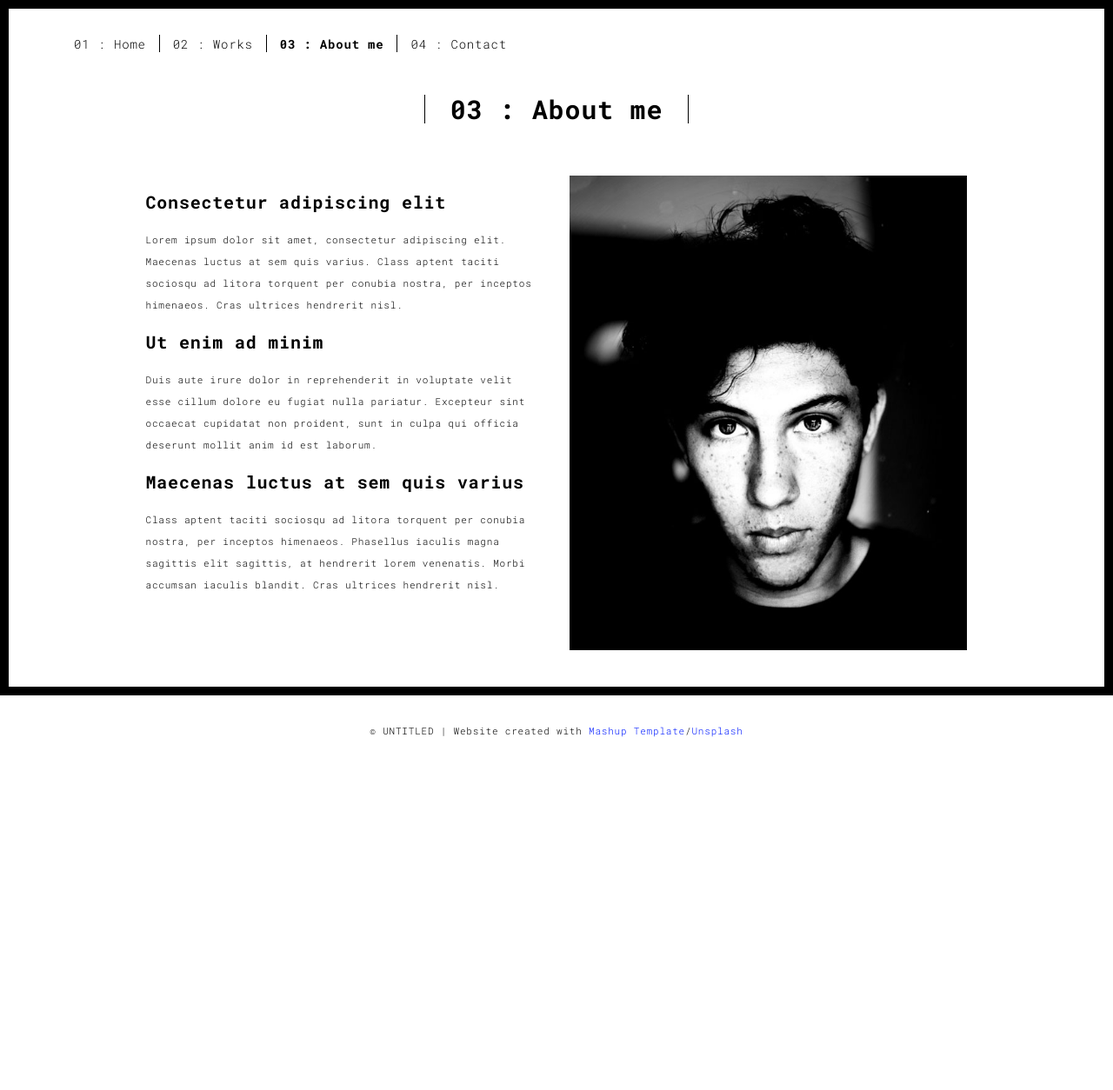
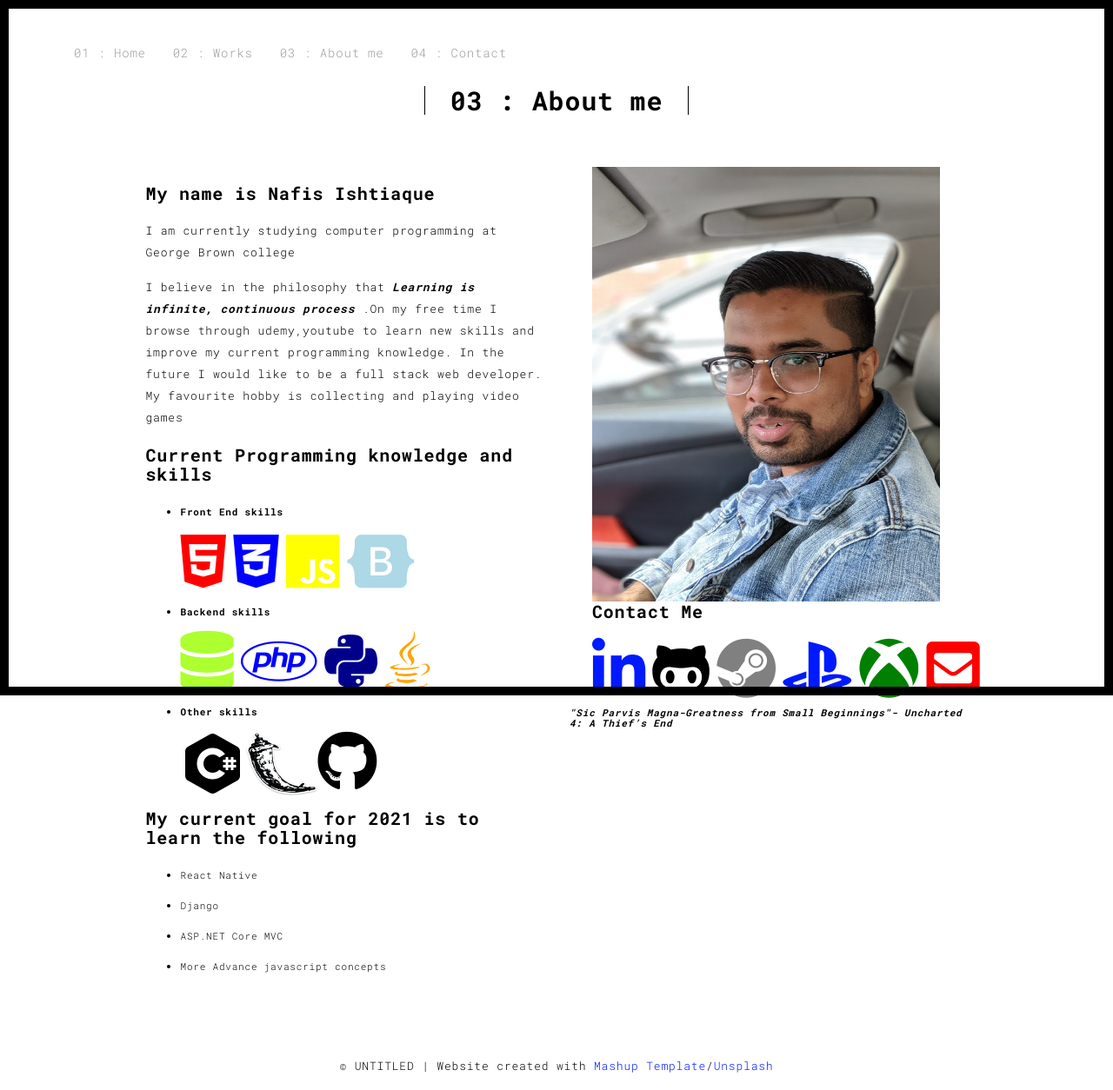
Before and after one commit to IshtiaqueNafis/protfolio, a Flask app: page /about.html in a window 1280 px wide. Shown: the whole page at 87% size. Before the commit the page ends 848 px from the top, so only its background shows below. Run offline with Flask 2, Linux system fonts and the light colour scheme; some libraries are stand-ins or nearby versions.

Commit message:
updaed about me page with proper sylying and description

```diff
--- /dev/null
+++ b/static/style.css
@@ -0,0 +1,3 @@
+.profile-img{
+    float: left;
+}
--- a/templates/about.html
+++ b/templates/about.html
@@ -1,55 +1,5 @@
-<!DOCTYPE html>
-<html lang="en">
-
-<head>
-  <meta charset="UTF-8">
-  <meta content="IE=edge" http-equiv="X-UA-Compatible">
-  <meta content="width=device-width,initial-scale=1" name="viewport">
-  <meta content="description" name="description">
-  <meta name="google" content="notranslate" />
-  <meta content="Mashup templates have been developped by Orson.io team" name="author">
-
-  <!-- Disable tap highlight on IE -->
-  <meta name="msapplication-tap-highlight" content="no">
-
-  <link rel="apple-touch-icon" sizes="180x180" href="../static/assets/apple-icon-180x180.png">
-  <link href="../static/assets/coding.ico" rel="icon">
-
-  <title>Title page</title>
-
-<link href="../static/main.3f6952e4.css" rel="stylesheet">
-</head>
-
-<body class="">
-<div id="site-border-left"></div>
-<div id="site-border-right"></div>
-<div id="site-border-top"></div>
-<div id="site-border-bottom"></div>
- <!-- Add your content of header -->
-<header>
-  <nav class="navbar  navbar-fixed-top navbar-default">
-    <div class="container">
-        <button type="button" class="navbar-toggle collapsed" data-toggle="collapse" data-target="#navbar-collapse" aria-expanded="false">
-          <span class="sr-only">Toggle navigation</span>
-          <span class="icon-bar"></span>
-          <span class="icon-bar"></span>
-          <span class="icon-bar"></span>
-        </button>
-
-      <div class="collapse navbar-collapse" id="navbar-collapse">
-        <ul class="nav navbar-nav ">
-          <li><a href="./index.html" title="">01 : Home</a></li>
-          <li><a href="./works.html" title="">02 : Works</a></li>
-          <li><a href="./about.html" title="">03 : About me</a></li>
-          <li><a href="./contact.html" title="">04 : Contact</a></li>
-        </ul>
-
-
-      </div>
-    </div>
-  </nav>
-</header>
-
+{% extends "base.html" %}
+{% block  content %}
 <div class="section-container">
     <div class="container">
       <div class="row">
@@ -61,20 +11,80 @@
           <div class="row">
             <div class="col-md-10 col-md-offset-1">
               <div class="row">
+
+                  <div style=float:right;>
+                      <img src="static/assets/images/profile image.jpg" style="height:500px; width:400px; " alt="...">
+                      <h3> <b>Contact Me</b></h3>
+                      <a href="https://www.linkedin.com/in/nafis-ishtiaque-6566b156/" target=”_blank” ><i class="fab fa-linkedin-in" style="font-size:70px" ></i></a>
+                      <a href="https://github.com/IshtiaqueNafis" target=”_blank”><i class="fab fa-github-alt" style="font-size:70px; color:black"  ></i></a>
+                      <a href="https://steamcommunity.com/profiles/76561198067416602" target=”_blank”><i class="fab fa-steam" style="font-size:70px; color:grey" ></i></a>
+                      <a href="https://psnprofiles.com/Fallofduty" target=”_blank”><i class="fab fa-playstation" style="font-size:70px" ></i></a>
+                      <a href="https://account.xbox.com/en-US/Profile?xr=socialtwistnav" target=”_blank”><i class="fab fa-xbox" style="font-size:70px;color:green" ></i></a>
+                      <a href="contact.html" target=”_blank”><i class="fas fa-envelope-square" style="font-size:70px;color:red" ></i></a>
+
+                  </div>
+
+
+
                 <div class="col-xs-12 col-md-6">
-                  <h3>Consectetur adipiscing elit</h3>
-                  <p>Lorem ipsum dolor sit amet, consectetur adipiscing elit. Maecenas luctus at sem quis varius.
-                  Class aptent taciti sociosqu ad litora torquent per conubia nostra, per inceptos himenaeos. Cras ultrices hendrerit nisl.</p>
-                  <h3>Ut enim ad minim </h3>
-                  <p>Duis aute irure dolor in reprehenderit in voluptate velit esse
-                  cillum dolore eu fugiat nulla pariatur. Excepteur sint occaecat cupidatat non
-                  proident, sunt in culpa qui officia deserunt mollit anim id est laborum.
-                  <h3>Maecenas luctus at sem quis varius</h3>
+                  <h3>My name is Nafis Ishtiaque</h3>
+
+
+                  <p>I am currently studying computer programming at George Brown college</p>
+                  <p> I believe in the philosophy that <b><i>Learning is infinite, continuous process </i></b>.On my free time I browse through udemy,youtube to learn new skills and improve my current programming knowledge.
+                      In the future I would like to be a full stack web developer. My favourite hobby is collecting and playing video games </p>
                   <p>
-                  Class aptent taciti sociosqu ad litora torquent per conubia nostra, per inceptos himenaeos. Phasellus iaculis magna sagittis elit sagittis, at hendrerit lorem venenatis. Morbi accumsan iaculis blandit. Cras ultrices hendrerit nisl.</p>
+                <h3>Current Programming knowledge and skills</h3>
+
+                    <style>
+                       li {
+                           margin-bottom: 10px;
+                           margin-top: 10px;
+                       }
+                       img{
+                           float: left;
+                       }
+                       .img-responsive{
+                           height:75px;
+                       }
+                       p{
+                           font-size:13px;
+                       }
+                    </style>
+                  <ul>
+
+                      <li> <b>Front End skills</b></li>
+                      <i class="fab fa-html5" style="font-size:70px; color:red"></i>
+                      <i class="fab fa-css3-alt" style="font-size:70px; color:blue"></i>
+                      <i class="fab fa-js" style="font-size:70px; color:yellow"></i>
+                      <i class="fab fa-bootstrap" style="font-size:70px; color:lightblue"></i>
+
+
+
+                        <li> <b>Backend skills</b></li>
+                      <i class="fas fa-database" style="font-size:70px; color:greenyellow"></i>
+                      <i class="fab fa-php" style="font-size:70px; color:blue"></i>
+                      <i class="fab fa-python" style="font-size:70px; color:darkblue"></i>
+                      <i class="fab fa-java" style="font-size:70px; color:orange"></i>
+
+
+                        <li> <b>Other skills</b></li>
+                      <i> <img src="/static/assets/images/icons8-c-sharp-logo-75.png" class="img-responsive" alt="c#"></i>
+                      <i> <img src="/static/assets/images/flask.png" class="img-responsive" alt="c#"></i>
+                      <i class="fab fa-github" style="font-size:70px; color:black" style="display:inline"></i>
+                  </ul>
+                     <h3>My current goal for 2021 is to learn the following </h3>
+                    <ul>
+                        <li>React Native</li>
+                        <li>Django</li>
+                        <li> ASP.NET Core MVC</li>
+                        <li>More Advance javascript concepts </li>
+                    </ul>
+
                 </div>
+
                 <div class="col-xs-12 col-md-6">
-                  <img src="/assets/images/profil.jpg" class="img-responsive" alt="">
+                 <h4> <i>"Sic Parvis Magna-Greatness from Small Beginnings"- Uncharted 4: A Thief’s End</i></h4>
                 </div>
               </div>
             </div>
@@ -85,37 +95,4 @@
       </div>
     </div>
   </div>
-
-
-<footer class="footer-container text-center">
-  <div class="container">
-    <div class="row">
-      <div class="col-xs-12">
-        <p>© UNTITLED | Website created with <a href="http://www.mashup-template.com/" title="Create website with free html template">Mashup Template</a>/<a href="https://www.unsplash.com/" title="Beautiful Free Images">Unsplash</a></p>
-      </div>
-    </div>
-  </div>
-</footer>
-
-<script>
-  document.addEventListener("DOMContentLoaded", function (event) {
-     navActivePage();
-  });
-</script>
-
-<!-- Google Analytics: change UA-XXXXX-X to be your site's ID
-
-<script>
-  (function (i, s, o, g, r, a, m) {
-    i['GoogleAnalyticsObject'] = r; i[r] = i[r] || function () {
-      (i[r].q = i[r].q || []).push(arguments)
-    }, i[r].l = 1 * new Date(); a = s.createElement(o),
-      m = s.getElementsByTagName(o)[0]; a.async = 1; a.src = g; m.parentNode.insertBefore(a, m)
-  })(window, document, 'script', '//www.google-analytics.com/analytics.js', 'ga');
-  ga('create', 'UA-XXXXX-X', 'auto');
-  ga('send', 'pageview');
-</script>
-
---> <script type="text/javascript" src="../static/main.70a66962.js"></script></body>
-
-</html>
+{% endblock %}
--- a/templates/base.html
+++ b/templates/base.html
@@ -14,10 +14,15 @@
 
   <link rel="apple-touch-icon" sizes="180x180" href="../static/assets/apple-icon-180x180.png">
   <link href="../static/assets/coding.ico" rel="icon">
+    <link rel="stylesheet" href="https://use.fontawesome.com/releases/v5.15.2/css/all.css">
+  <link rel="stylesheet" href="https://use.fontawesome.com/releases/v5.15.2/css/v4-shims.css">
 
   <title>Title page</title>
+<link href="../static/main.3f6952e4.css" rel="stylesheet">
+</head>
 
-<link href="../static/main.3f6952e4.css" rel="stylesheet"></head>
+
+
 
 <body class="minimal">
 <div id="site-border-left"></div>
@@ -51,6 +56,19 @@
 
 
 
-{% block  content %} {% endblock %}
-<script type="text/javascript" src="../static/main.70a66962.js"></script></body>
+{% block  content %}
+
+{% endblock %}
+<script type="text/javascript" src="../static/main.70a66962.js"></script>
+
+<footer class="footer-container text-center">
+  <div class="container">
+    <div class="row">
+      <div class="col-xs-12">
+        <p>© UNTITLED | Website created with <a href="http://www.mashup-template.com/" title="Create website with free html template">Mashup Template</a>/<a href="https://www.unsplash.com/" title="Beautiful Free Images">Unsplash</a></p>
+      </div>
+    </div>
+  </div>
+</footer>
+</body>
 </html>
--- a/templates/index.html
+++ b/templates/index.html
@@ -28,7 +28,4 @@
      movingBackgroundImage();
   });
 </script>
-
-
-<script type="text/javascript" src="../static/main.70a66962.js"></script></body>
 {% endblock %}
```
Also changed, not shown: templates/footer.html (added, +9 -0 lines), static/assets/images/flask.png (added), static/assets/images/icons8-c-sharp-logo-75.png (added), static/assets/images/profile image.jpg (added), static/main.70a66962.js, templates/contact.html (line endings or trailing spaces).
